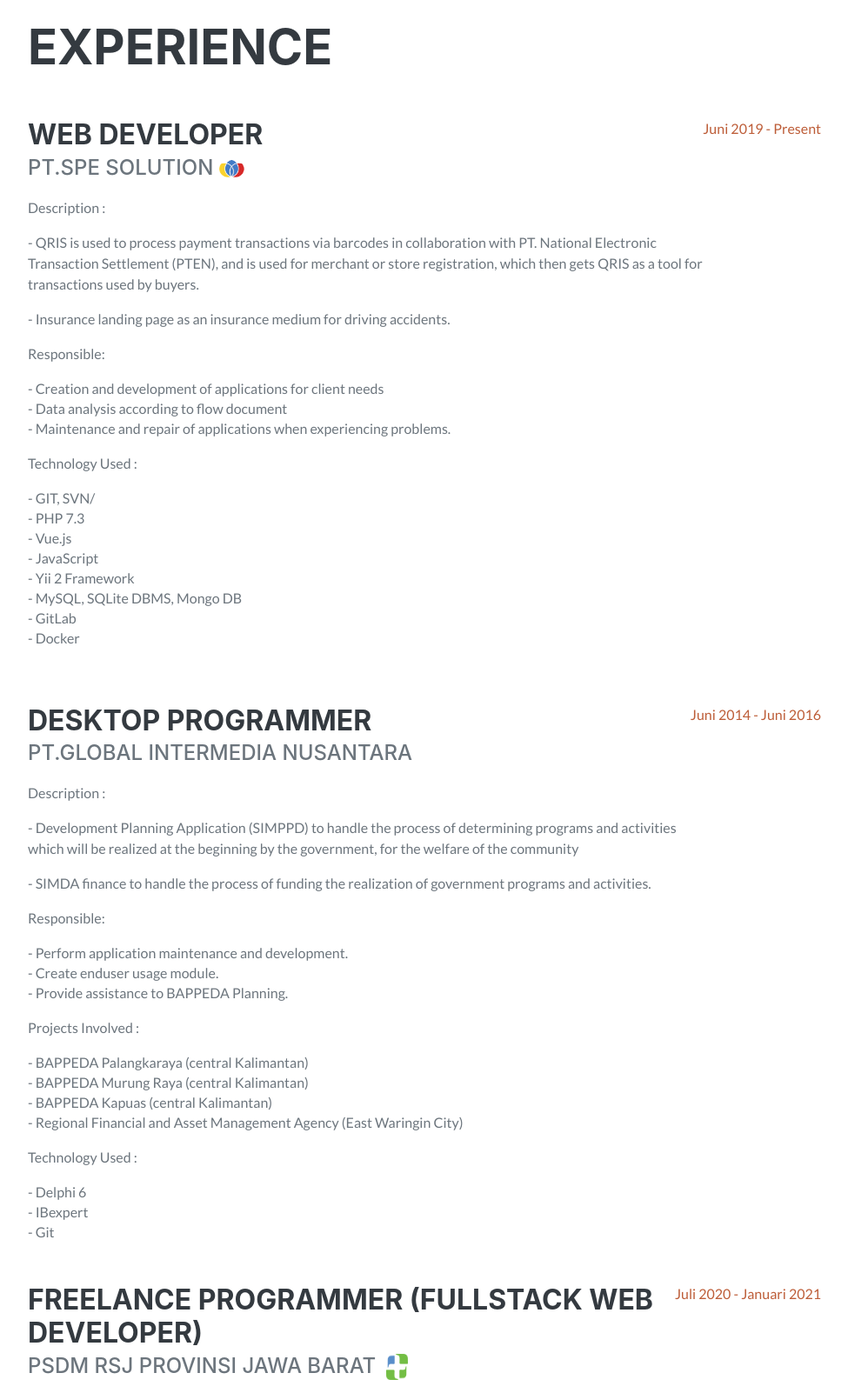
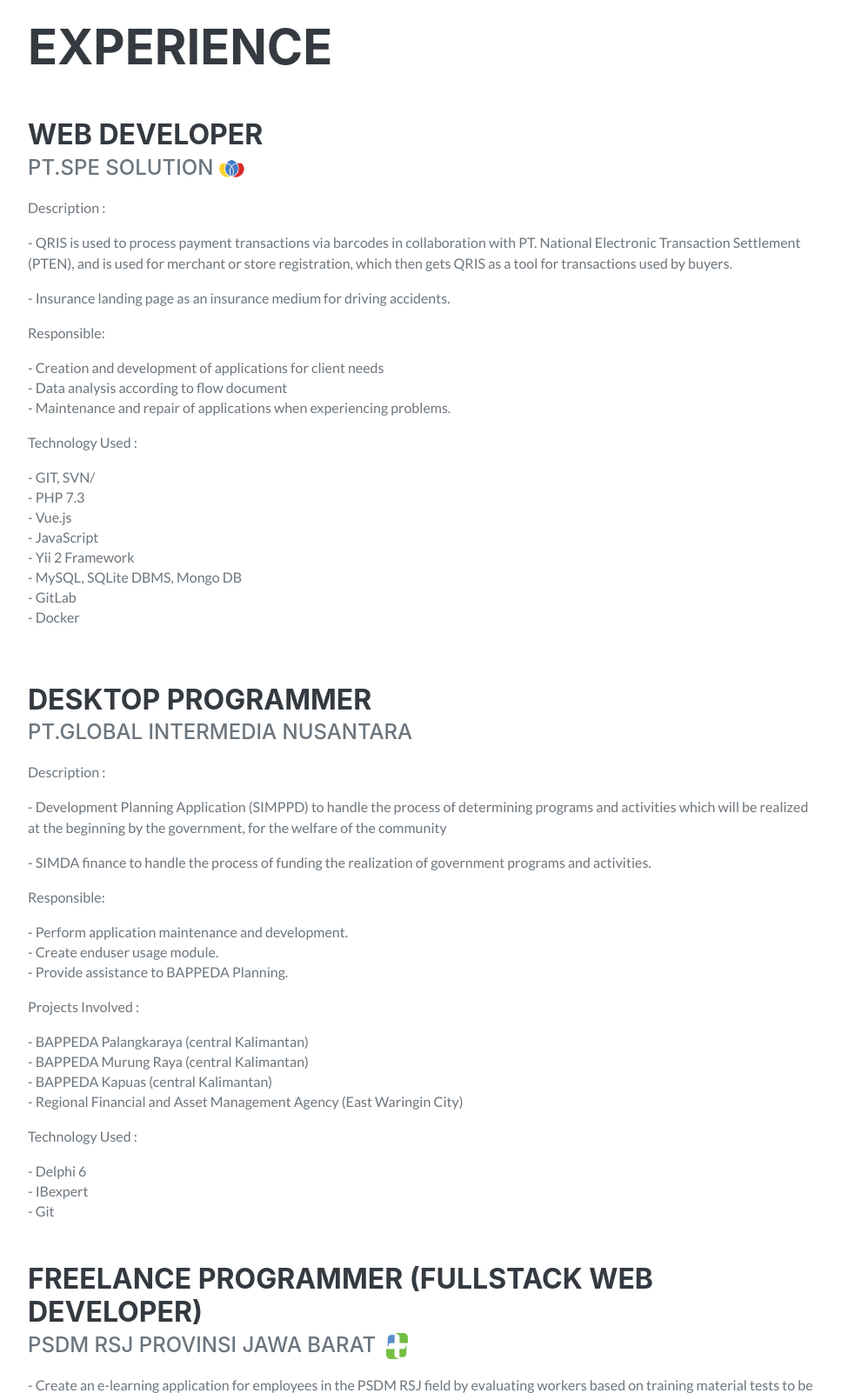
Before and after one commit to fandiaji45/FandiAjiWibowo, a plain HTML site: page index.html in a window 1280 px wide. Shown: the part 860-2462 px from the top of the page at 87% size, without its empty margins (288-1263 px from the left). Drawn offline with nearby package versions, Linux system fonts and the light colour scheme; a web font is replaced by a local one.

Commit message:
Update index.html

```diff
--- a/index.html
+++ b/index.html
@@ -110,7 +110,7 @@
                         <p>- Docker</p>
 
                     </div>
-                    <div class="flex-shrink-0"><span class="text-primary">Juni 2019 - Present</span></div>
+<!--                     <div class="flex-shrink-0"><span class="text-primary">Juni 2019 - Present</span></div> -->
                     </div>
 
                     <div class="d-flex flex-column flex-md-row justify-content-between mb-5">
@@ -139,7 +139,7 @@
                             <p class="data1">- Git</p>
 
                         </div>
-                        <div class="flex-shrink-0"><span class="text-primary">Juni 2014 - Juni 2016</span></div>
+<!--                         <div class="flex-shrink-0"><span class="text-primary">Juni 2014 - Juni 2016</span></div> -->
                     </div>
 
                     <div class="d-flex flex-column flex-md-row justify-content-between mb-5">
@@ -163,7 +163,7 @@
                             <p class="data1">- Git</p>
 
                         </div>
-                        <div class="flex-shrink-0"><span class="text-primary">Juli 2020 - Januari 2021</span></div>
+<!--                         <div class="flex-shrink-0"><span class="text-primary">Juli 2020 - Januari 2021</span></div> -->
                     </div>
 
                     <div class="d-flex flex-column flex-md-row justify-content-between mb-5">
@@ -189,7 +189,7 @@
                             <p class="data1">- Git</p>
 
                         </div>
-                        <div class="flex-shrink-0"><span class="text-primary">Januari 2021 - Present</span></div>
+<!--                         <div class="flex-shrink-0"><span class="text-primary">Januari 2021 - Present</span></div> -->
                     </div>
 
                     <div class="d-flex flex-column flex-md-row justify-content-between mb-5">
@@ -219,7 +219,7 @@
                         <div>Informatics Management</div>
                         <p>GPA: 3.02</p>
                     </div>
-                    <div class="flex-shrink-0"><span class="text-primary">September 2011 - April 2015</span></div>
+<!--                     <div class="flex-shrink-0"><span class="text-primary">September 2011 - April 2015</span></div> -->
                 </div>
 
                 <!-- <div class="d-flex flex-column flex-md-row justify-content-between">
```
